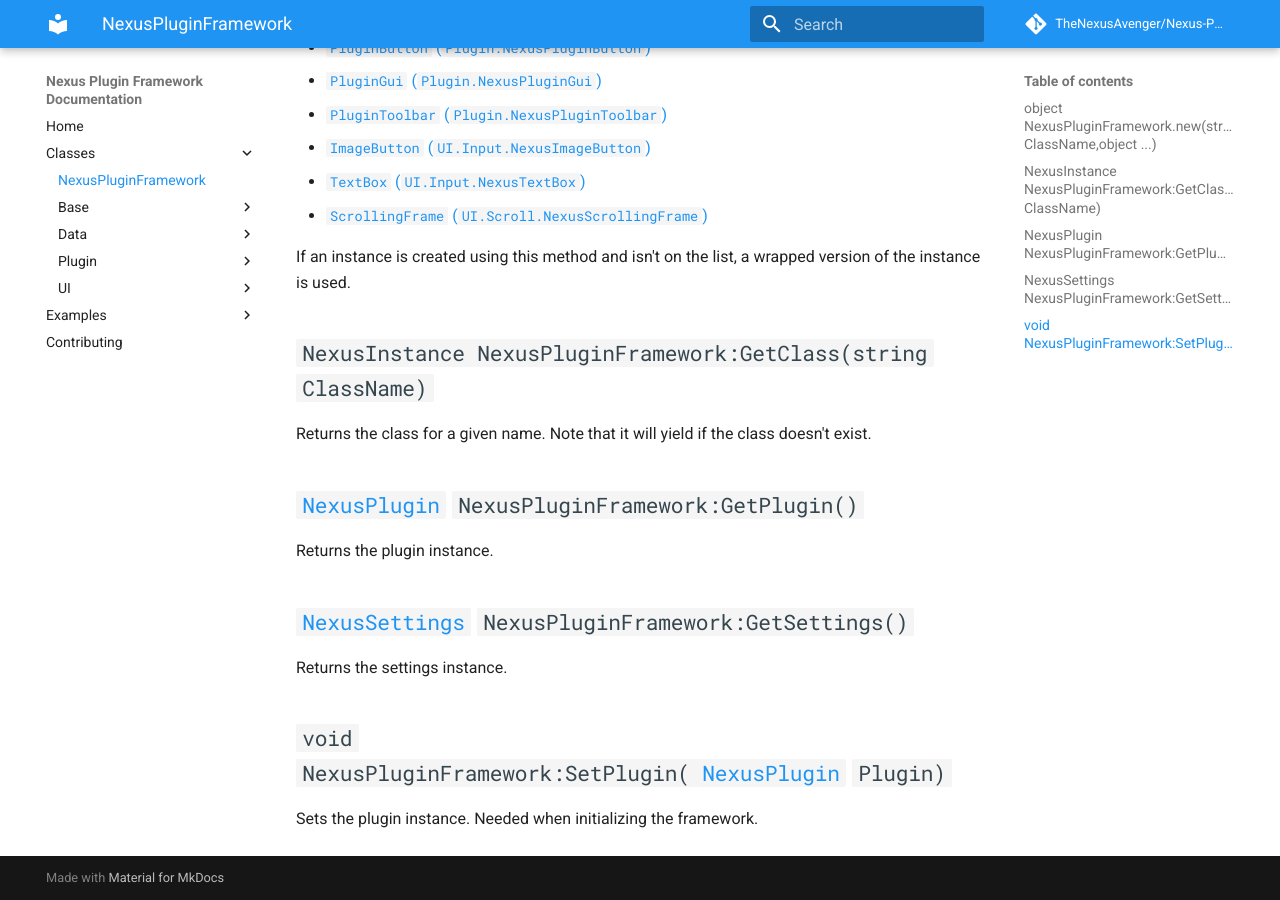
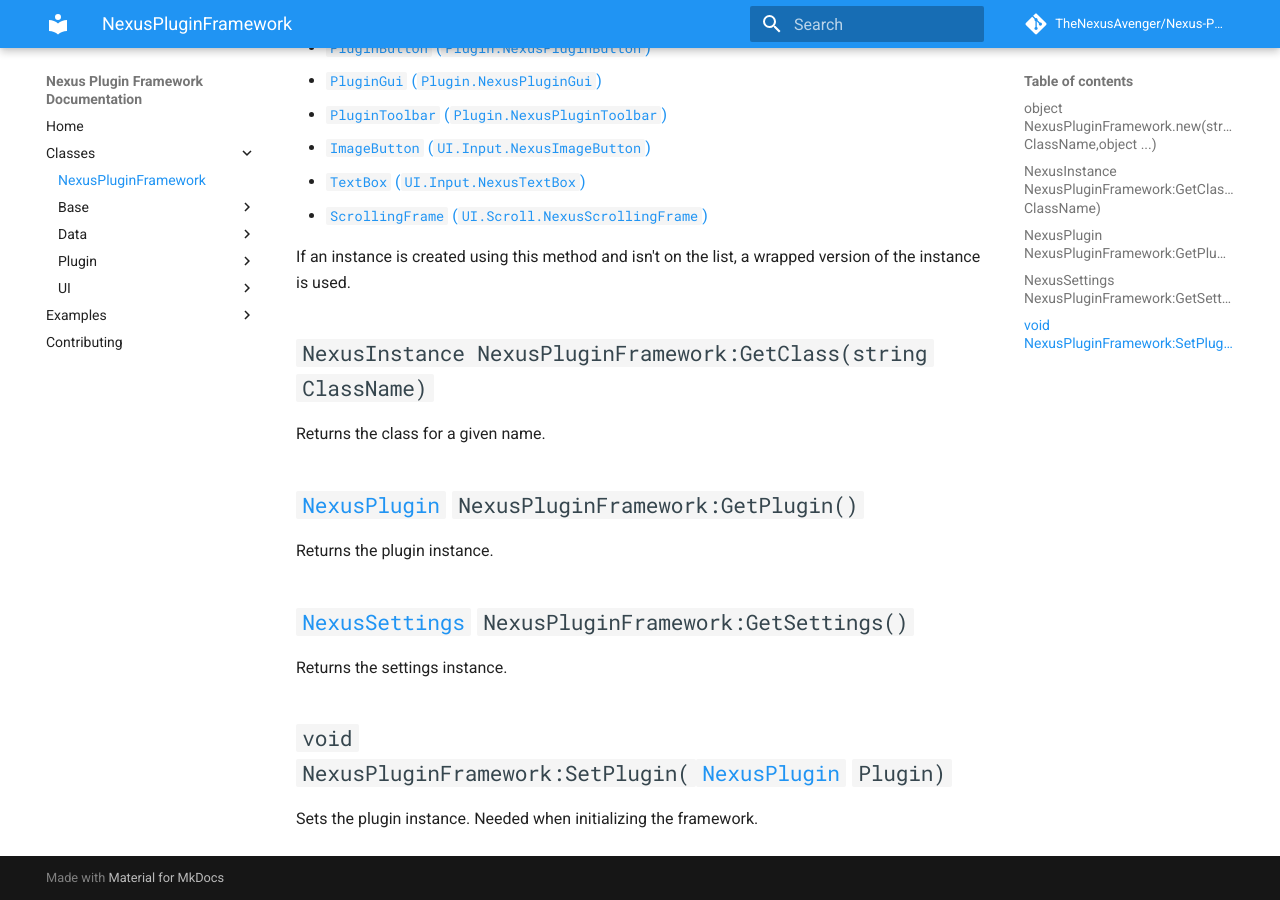
Before and after one commit to TheNexusAvenger/Nexus-Plugin-Framework, an MkDocs documentation site: the page built from docs/classes/NexusPluginFramework.md, in a window 1280 px wide and 900 px high, scrolled down 850 px. Built offline with MkDocs 1.6.1 and Material for MkDocs 9.7.7, drawn with Linux system fonts in a browser that asks for light colours; comment, search, counter and statistics services are not loaded.

Commit message:
Fixed incorrect yield notice.

```diff
--- a/docs/classes/NexusPluginFramework.md
+++ b/docs/classes/NexusPluginFramework.md
@@ -33,8 +33,7 @@ If an instance is created using this method and isn't on the list,
 a wrapped version of the instance is used.
 
 ## `NexusInstance NexusPluginFramework:GetClass(string ClassName)`
-Returns the class for a given name. Note that it
-will yield if the class doesn't exist.
+Returns the class for a given name.
 
 ## [`NexusPlugin`](Plugin/NexusPlugin.md) ` NexusPluginFramework:GetPlugin()`
 Returns the plugin instance.
```
Also changed, not shown: 1 other file.
